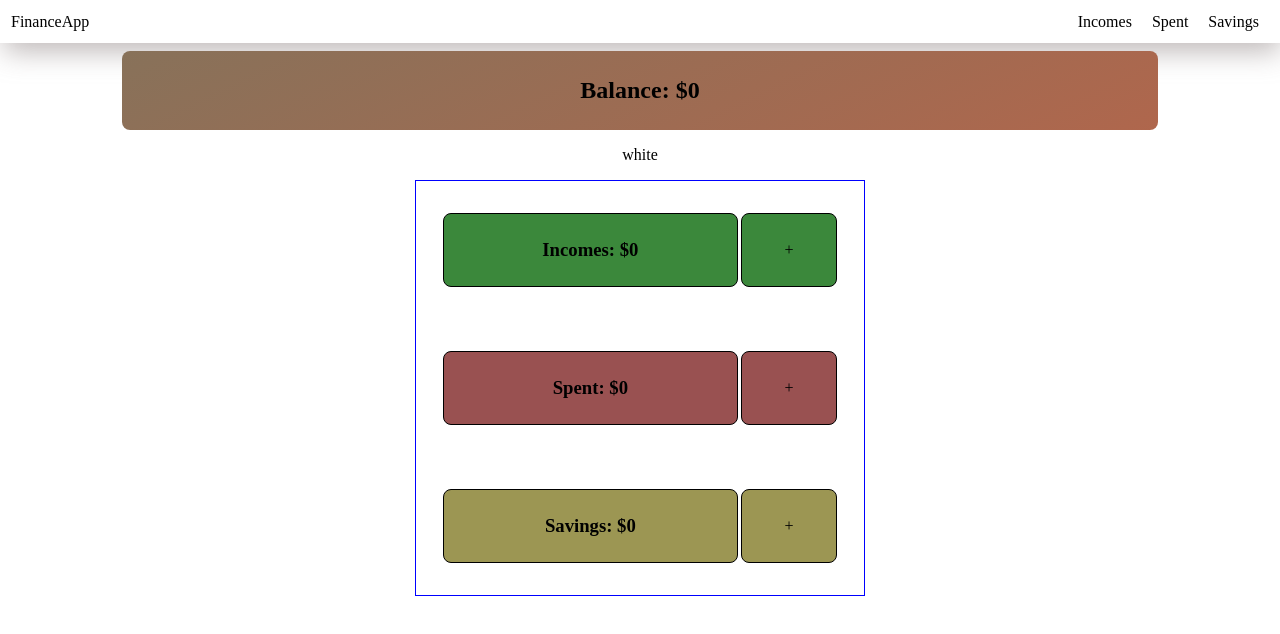
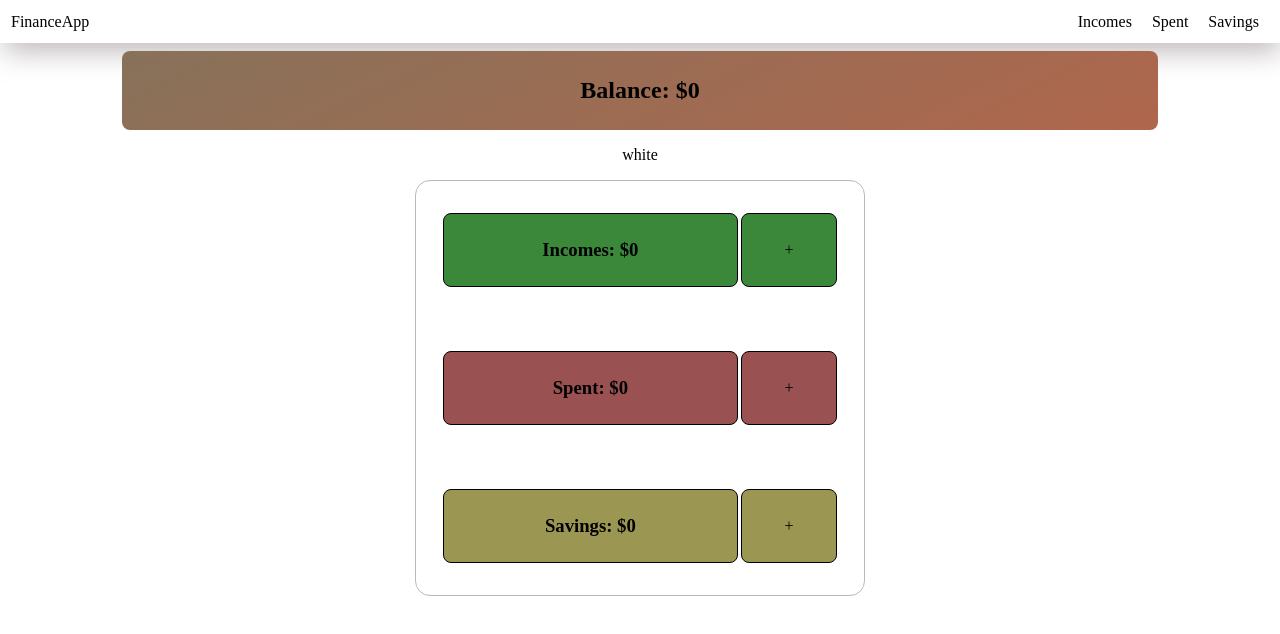
Before and after one commit to CruzFM/myfinanceapp, a React (Create React App) app: page / in a window 1280 px wide. Shown: the top 634 px of the page. Built offline with nearby package versions, Linux system fonts and the light colour scheme.

Commit message:
border added

```diff
--- a/src/components/myAccount/myAccount.css
+++ b/src/components/myAccount/myAccount.css
@@ -101,7 +101,8 @@
 
 @media screen and (min-width: 760px){
     .myAccount--items{
-        border: 1px solid blue;
+        border: 0.5px solid rgb(185, 185, 185);
+        border-radius: 15px;
         /* flex-direction: row;
         height: 15rem; */
         width: 450px;
```
